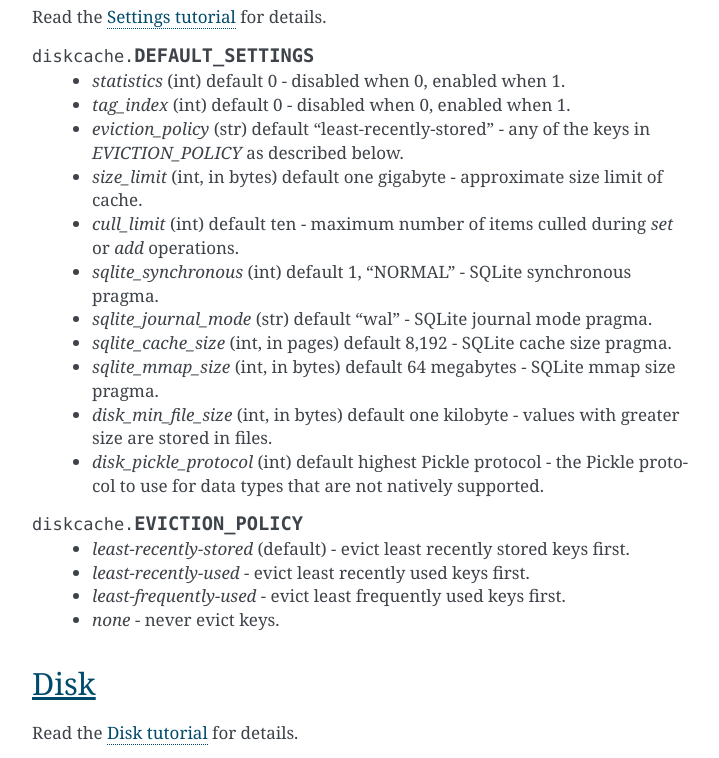
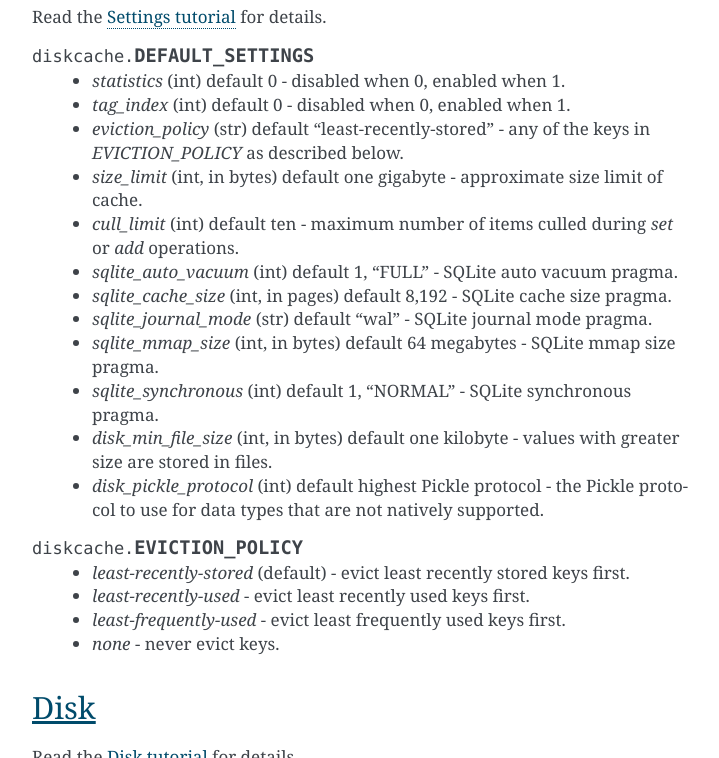
Before and after one commit to grantjenks/python-diskcache, a Sphinx documentation site: the page built from docs/api.rst, in a window 1280 px wide and 900 px high, scrolled down 1134 px, cut to the strip 0-758 px from the top of the window. Shown: the whole strip, without its empty margins (388-1107 px from the left). Built offline with Sphinx 7.4.7, drawn with Linux system fonts in a browser that asks for light colours; the version number could not be read and is left out.

Commit message:
Update docs with sqlite_auto_vacuum setting

```diff
--- a/docs/api.rst
+++ b/docs/api.rst
@@ -50,12 +50,13 @@
      of cache.
    * `cull_limit` (int) default ten - maximum number of items culled during
      `set` or `add` operations.
-   * `sqlite_synchronous` (int) default 1, "NORMAL" - SQLite synchronous
+   * `sqlite_auto_vacuum` (int) default 1, "FULL" - SQLite auto vacuum pragma.
+   * `sqlite_cache_size` (int, in pages) default 8,192 - SQLite cache size
      pragma.
    * `sqlite_journal_mode` (str) default "wal" - SQLite journal mode pragma.
-   * `sqlite_cache_size` (int, in pages) default 8,192 - SQLite cache size
+   * `sqlite_mmap_size` (int, in bytes) default 64 megabytes - SQLite mmap size
      pragma.
-   * `sqlite_mmap_size` (int, in bytes) default 64 megabytes - SQLite mmap size
+   * `sqlite_synchronous` (int) default 1, "NORMAL" - SQLite synchronous
      pragma.
    * `disk_min_file_size` (int, in bytes) default one kilobyte - values with
      greater size are stored in files.
```
Also changed, not shown: docs/tutorial.rst (+4 -3 lines).
